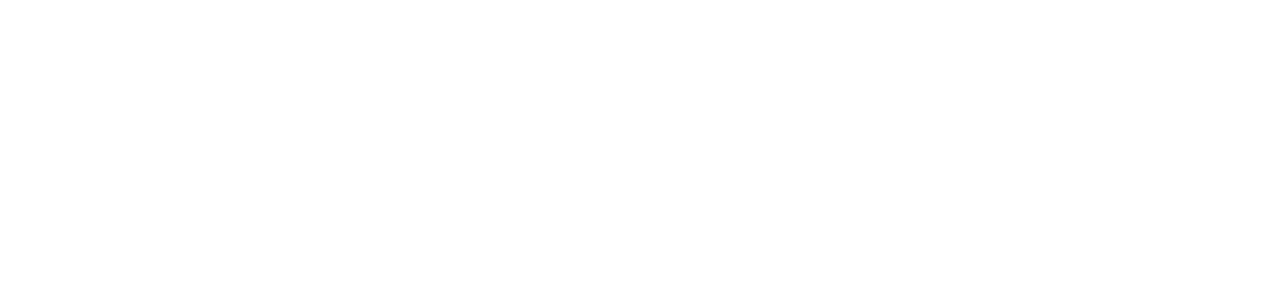
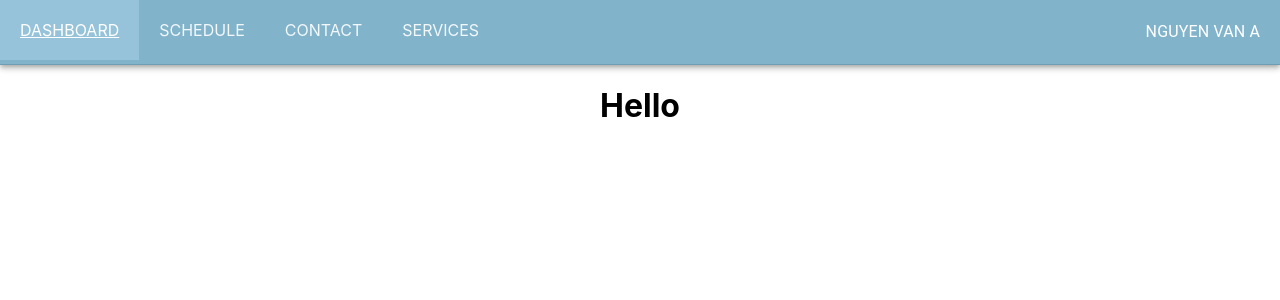
Before and after one commit to PhuongPhg/medical-management-website, a React (Create React App) app: page /dashboard in a window 1280 px wide. Shown: the top 300 px of the page. Built offline with nearby package versions, Linux system fonts and the light colour scheme.

Commit message:
Update navbar

```diff
--- a/src/App.js
+++ b/src/App.js
@@ -5,6 +5,7 @@ import Register from './views/register';
 import Login from './views/login';
 import ForgotPassword from './views/forgotPassword';
 import RegistrationForm from './views/registrationform';
+import Dashboard from './views/dashboard';
 
 function App() {
   return (
@@ -14,6 +15,7 @@ function App() {
         <Route path="/login" component={Login}/>
         <Route path="/forgot" component={ForgotPassword}/>
         <Route path="/registrationform" component={RegistrationForm}/>
+        <Route path="/dashboard" component={Dashboard}/>
       </BrowserRouter>
       {/* <header className="App-header">
         <img src={logo} className="App-logo" alt="logo" />
--- a/src/helpers/config.js
+++ b/src/helpers/config.js
@@ -1,4 +1,5 @@
 export const colors = {
    primary: '#81b3cb',
+   primary_light: '#96C3D9',
    grey: '#555555',
 }
--- a/src/navigation.js
+++ b/src/navigation.js
@@ -1,58 +1,137 @@
-import React, { useEffect } from 'react';
+import React, { useState } from 'react';
 import { makeStyles } from '@material-ui/core/styles';
 import Toolbar from '@material-ui/core/Toolbar';
 import Button from '@material-ui/core/Button';
-import Typography from '@material-ui/core/Typography';
 import styles from './button_effect.css'
-import { Route, Link, Router } from 'react-router-dom'
+import { Route, Router } from 'react-router-dom'
+import { AppBar, ClickAwayListener, Grid, Link, MenuList, MenuItem, Typography, Popper, Grow, Paper } from '@material-ui/core';
+import { colors } from './helpers/config';
+import { useGlobalState } from './helpers/global';
 
-const useStyles = makeStyles((theme) => ({
-  toolbar: {
-    borderBottom: `1px solid ${theme.palette.divider}`,
-  },
-  toolbarTitle: {
-    flex: 1,
-    textTransform: 'uppercase'
-  },
-  toolbarSecondary: {
-    justifyContent: 'space-between',
-    overflowX: 'auto',
-  },
-  toolbarLink: {
-    padding: theme.spacing(1),
-    flexShrink: 0,
-  },
-}));
-
-export default function Navigation() {
+const UserAccount = () => {
   const classes = useStyles();
 
+  const [open, setOpen] = React.useState(false);
+  const anchorRef = React.useRef(null);
+
+  const handleToggle = () => {
+    setOpen((prevOpen) => !prevOpen);
+  };
+
+  const handleClose = (event) => {
+    if (anchorRef.current && anchorRef.current.contains(event.target)) {
+      return;
+    }
+
+    setOpen(false);
+  };
+
+  function handleListKeyDown(event) {
+    if (event.key === 'Tab') {
+      event.preventDefault();
+      setOpen(false);
+    }
+  }
+
+  // return focus to the button when we transitioned from !open -> open
+  const prevOpen = React.useRef(open);
+  React.useEffect(() => {
+    if (prevOpen.current === true && open === false) {
+      anchorRef.current.focus();
+    }
+
+  prevOpen.current = open;
+  }, [open]);
+
+  return(
+    <Grid container>
+      <Typography ref={anchorRef}
+        aria-controls={open ? 'menu-list-grow' : undefined}
+        aria-haspopup="true"
+        onClick={handleToggle}
+        className={classes.username}>
+        Nguyen Van A
+      </Typography>
+        <Popper open={open} anchorEl={anchorRef.current} role={undefined} transition disablePortal>
+          {({ TransitionProps, placement }) => (
+            <Grow
+              {...TransitionProps}
+              style={{ transformOrigin: placement === 'bottom' ? 'center top' : 'center bottom' }}
+            >
+              <Paper>
+                <ClickAwayListener onClickAway={handleClose}>
+                  <MenuList autoFocusItem={open} id="menu-list-grow" onKeyDown={handleListKeyDown}>
+                    <MenuItem onClick={handleClose}>Profile</MenuItem>
+                    <MenuItem onClick={handleClose}>Logout</MenuItem>
+                  </MenuList>
+                </ClickAwayListener>
+              </Paper>
+            </Grow>
+          )}
+        </Popper>
+    </Grid>
+  )
+}
+
+export default function Navigation(props) {
+  const classes = useStyles();
+  const [state, dispatch] = useGlobalState();
   // var currentLocation = window.location.pathname;
   // console.log(currentLocation);
   return (
     <React.Fragment>
-      <Toolbar className={classes.toolbar}>
-        {/* <Button size="big">Subscribe</Button> */}
-        <Typography
-          component="h2"
-          variant="h5"
-          color="inherit"
-          align="left"
-          noWrap
-          className={classes.toolbarTitle}
-        >
-
-        </Typography>
-        <Button size="medium">
-          Sign up
-        </Button>
-        <Button size="medium" className={styles.buttonEffect} tabIndex="1">
-          <Link to="/login" >
-          Log in
-          </Link>
-
-        </Button>
-      </Toolbar>
+      <AppBar position="sticky" className={classes.appbar}>
+        <Toolbar className={classes.toolbar}>
+          <Grid container justify="space-between">
+            <Grid item>
+          {/* <Button size="big">Subscribe</Button> */}
+            <Link href="/dashboard" className={props.dashboard ? [classes.navlink, classes.active] : classes.navlink}>Dashboard</Link>
+            <Link href="#" className={props.schedule ? [classes.navlink, classes.active] : classes.navlink}>Schedule</Link>
+            <Link href="#" className={props.contact ? [classes.navlink, classes.active] : classes.navlink}>Contact</Link>
+            <Link href="#" className={props.services ? [classes.navlink, classes.active] : classes.navlink}>Services</Link>
+          </Grid>
+          <Grid item>
+          {
+            state.userToken ?
+              <Grid item>
+                <Link href="/login" className={classes.navlink}>Login</Link>
+                <Link href="/" className={classes.navlink}>Sign Up</Link>
+              </Grid> :
+              <UserAccount/>
+          }
+          </Grid>
+          </Grid>
+        </Toolbar>
+      </AppBar>
     </React.Fragment>
   );
 }
+
+const useStyles = makeStyles((theme) => ({
+  appbar: {
+    backgroundColor: colors.primary,
+    height: 65,
+  },
+  toolbar: {
+    borderBottom: `1px solid ${theme.palette.divider}`,
+    padding:0,
+  },
+  navlink: {
+    color: 'white',
+    textDecoration: 'none',
+    textTransform: 'uppercase',
+    padding: 20,
+    opacity: 0.9,
+    '&:hover': {
+      opacity:1,
+    },
+  },
+  active: {
+    backgroundColor: colors.primary_light,
+    opacity: 1
+  },
+  username: {
+    textTransform: 'uppercase',
+    marginRight: 20,
+  }
+}));
--- /dev/null
+++ b/src/views/dashboard.js
@@ -0,0 +1,12 @@
+import React, { useState } from 'react';
+import {colors} from '../helpers/config';
+import Navigation from '../navigation';
+
+export default function Dashboard(){
+   return(
+      <div>
+         <Navigation dashboard/>
+         <h1>Hello</h1>
+      </div>
+   );
+}
```
